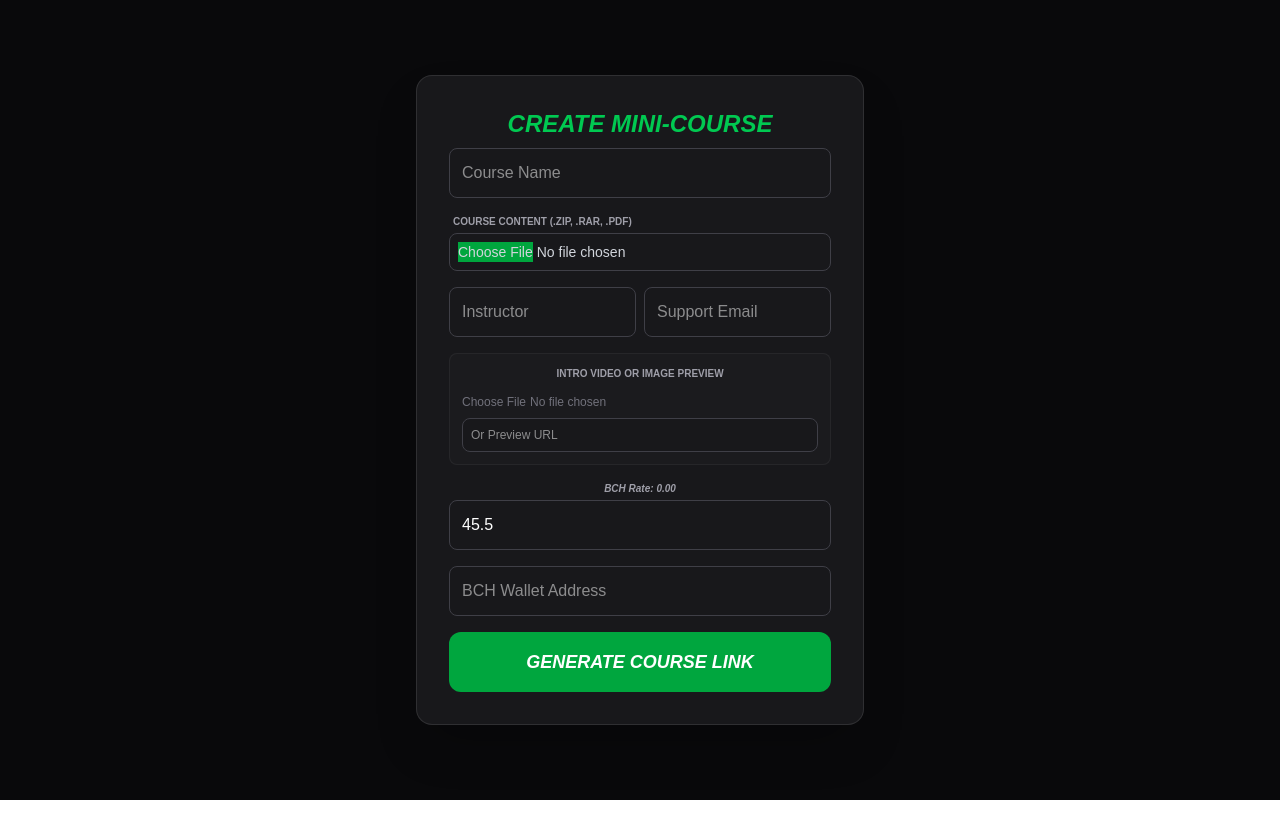
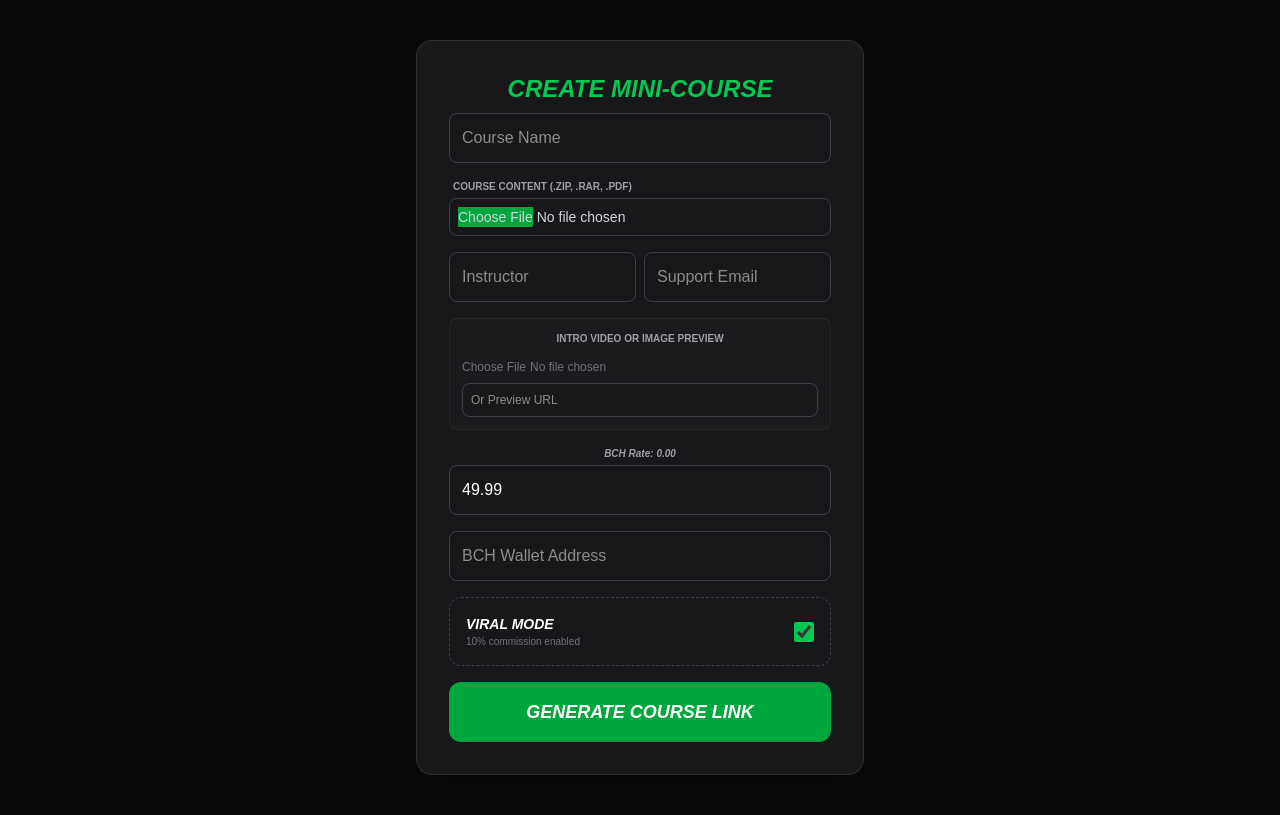
Before and after one commit to saleemm1/payonce-cash, a Next.js app: page /create/mini-course in a window 1280 px wide. Built offline with nearby package versions, Linux system fonts and the light colour scheme; no server answers.

Commit message:
Update page.js

```diff
--- a/app/create/mini-course/page.js
+++ b/app/create/mini-course/page.js
@@ -2,7 +2,7 @@
 import { useState, useEffect } from 'react';
 export default function CourseUploadPage() {
   const [wallet, setWallet] = useState('');
-  const [usdPrice, setUsdPrice] = useState(45.5);
+  const [usdPrice, setUsdPrice] = useState(49.99);
   const [bchPreview, setBchPreview] = useState('0.00');
   const [productName, setProductName] = useState('');
   const [sellerName, setSellerName] = useState('');
@@ -52,6 +52,10 @@ export default function CourseUploadPage() {
           <input required type="number" step="any" value={usdPrice} onChange={(e) => setUsdPrice(e.target.value)} className="w-full p-3 bg-zinc-900 border border-zinc-700 rounded-lg text-white outline-none focus:border-green-500" />
         </div>
         <input required type="text" value={wallet} onChange={(e) => setWallet(e.target.value)} className="w-full p-3 bg-zinc-900 border border-zinc-700 rounded-lg text-white outline-none focus:border-green-500" placeholder="BCH Wallet Address" />
+        <div className="bg-zinc-900/50 p-4 rounded-xl border border-dashed border-zinc-700 flex items-center justify-between">
+          <div><h3 className="text-sm font-bold uppercase italic text-white">Viral Mode</h3><p className="text-[10px] text-zinc-500">10% commission enabled</p></div>
+          <input type="checkbox" checked={enableAffiliate} onChange={(e) => setEnableAffiliate(e.target.checked)} className="w-5 h-5 accent-green-500 cursor-pointer" />
+        </div>
         <button type="submit" className="w-full bg-green-600 hover:bg-green-500 py-4 rounded-xl font-black transition-all uppercase italic text-lg">Generate Course Link</button>
       </form>
     </div>
```
